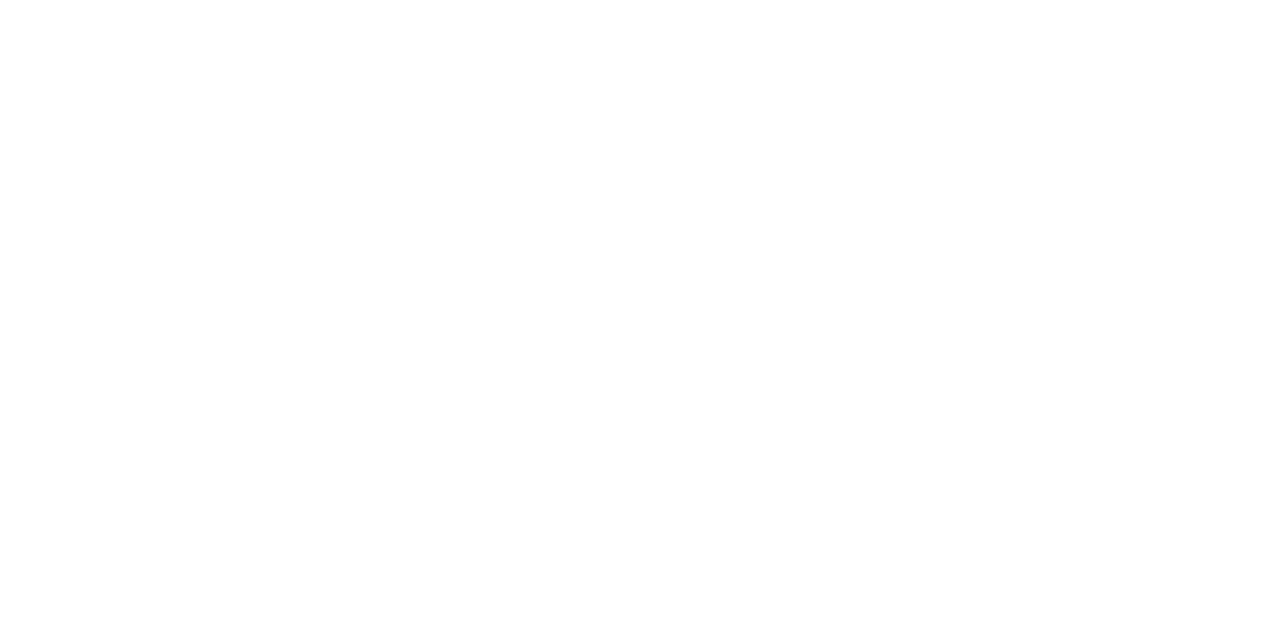
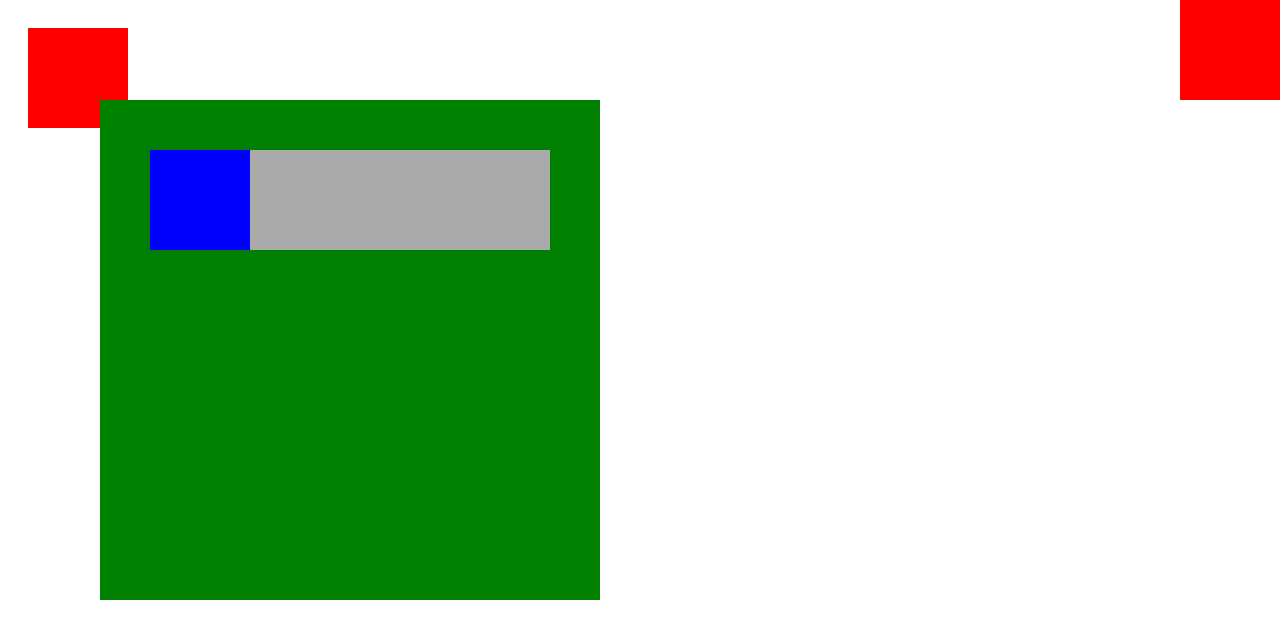
Before and after one commit to kdy0962/swe3020, a plain HTML site: page swe3020/lesson3/absolute.html in a window 1280 px wide. Drawn offline with Linux system fonts and the light colour scheme.

Commit message:
absolute 실습

```diff
--- a/swe3020/lesson3/absolute.html
+++ b/swe3020/lesson3/absolute.html
@@ -1,3 +1,12 @@
 <html>
-
+    <head></head>
+    <body style="padding:20px">
+        <div style="position:absolute;width:100px;height:100px;background:red"></div>
+        <div style="position:absolute;right:0;top:0;width:100px;height:100px;background:red"></div>
+        <div style="position:absolute;left:100px;top:100px;width:500px;height:500px;background:green">
+            <div style="margin:50px;background:#aaa;height:100px">
+              <div style="position:absolute;left:50px;top:50px;width:100px;height:100px;background:blue"></div>
+            </div>
+        </div>
+    </body>
 </html>
```
